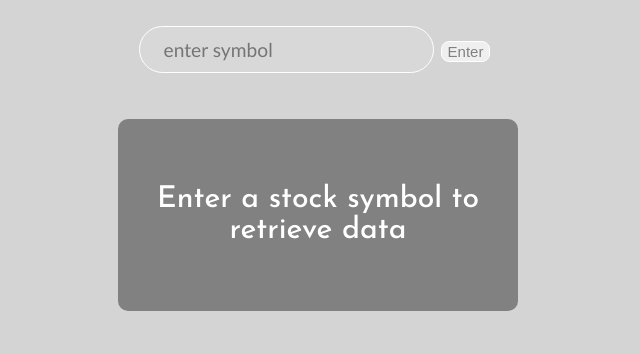
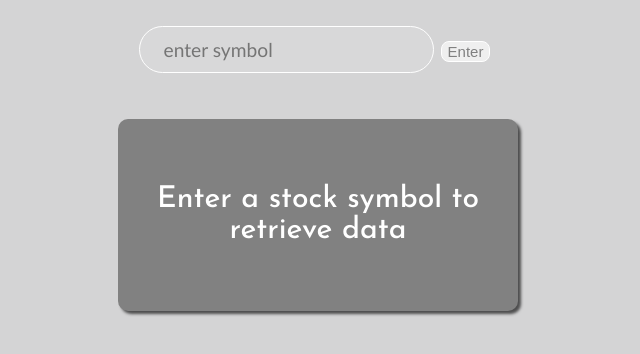
Before and after one commit to juliagrove1/react_stock_search_netlify, a React (Create React App) app: page / in a window 1280 px wide. Shown: the top 354 px of the page, without its empty margins (322-962 px from the left). Built offline with nearby package versions, Linux system fonts and the light colour scheme; the HTML template or start-up script is replaced by a standard one.

Commit message:
Update App.css

```diff
--- a/src/App.css
+++ b/src/App.css
@@ -36,6 +36,7 @@ body {
   background-color: rgb(129, 129, 129);
   border-radius: 10px;
   margin:20px auto;
+  box-shadow: 3px 3px 3px rgba(0, 0, 0, 0.64);
 }
 .topLeft{
   margin:0 px;
```
